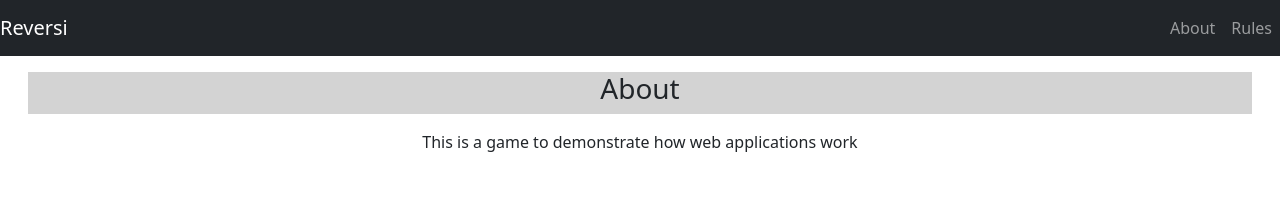
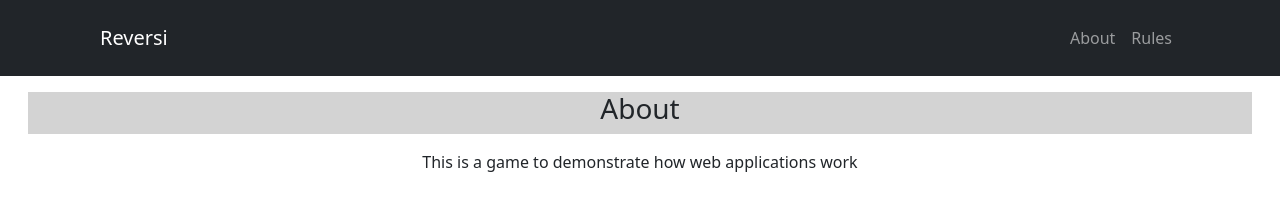
Before and after one commit to ameliamk/reversi-amk, a website: page public/about.html in a window 1280 px wide. Drawn offline with nearby package versions, Linux system fonts and the light colour scheme.

Commit message:
Add styles to about.html

```diff
--- a/public/about.html
+++ b/public/about.html
@@ -14,6 +14,11 @@
     <style>
       .header_row {
         background-color: lightgray;
+      }
+
+      .navbar-brand,
+      #navbarText {
+        padding: 10px 100px;
       }
     </style>
 
```
